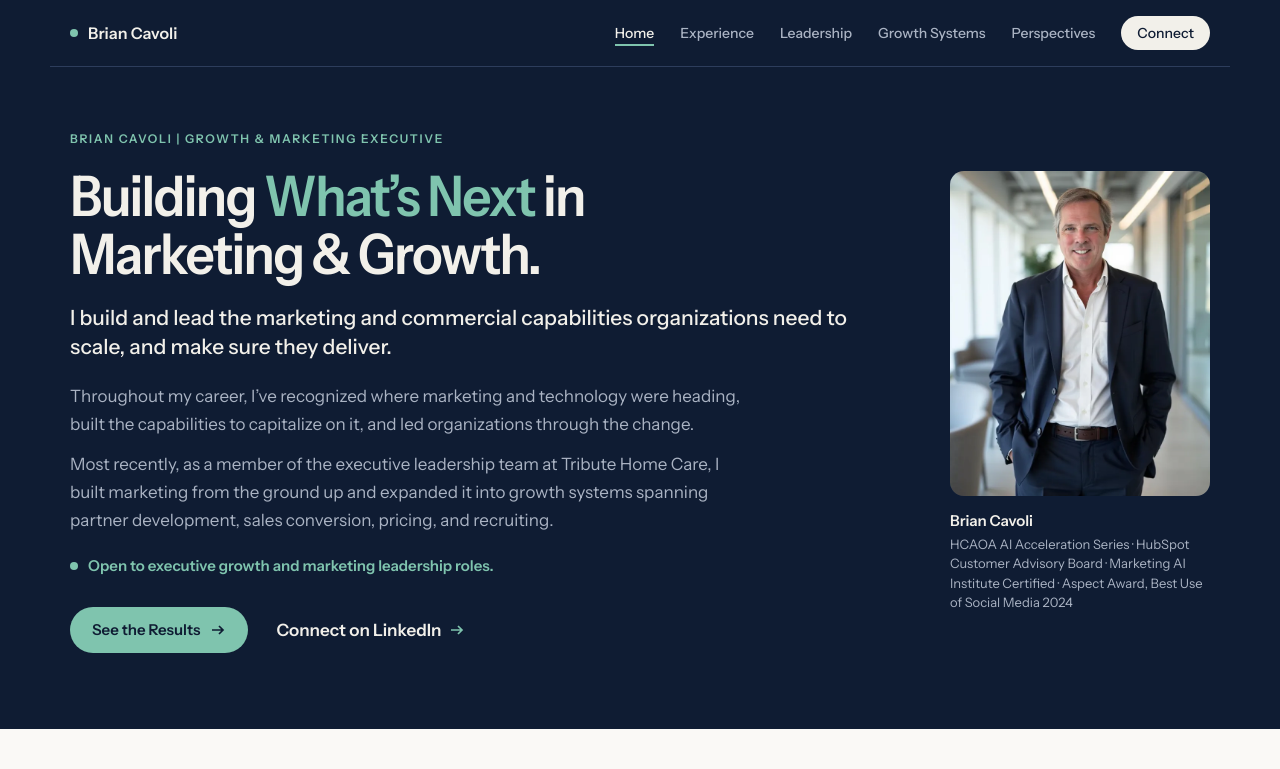
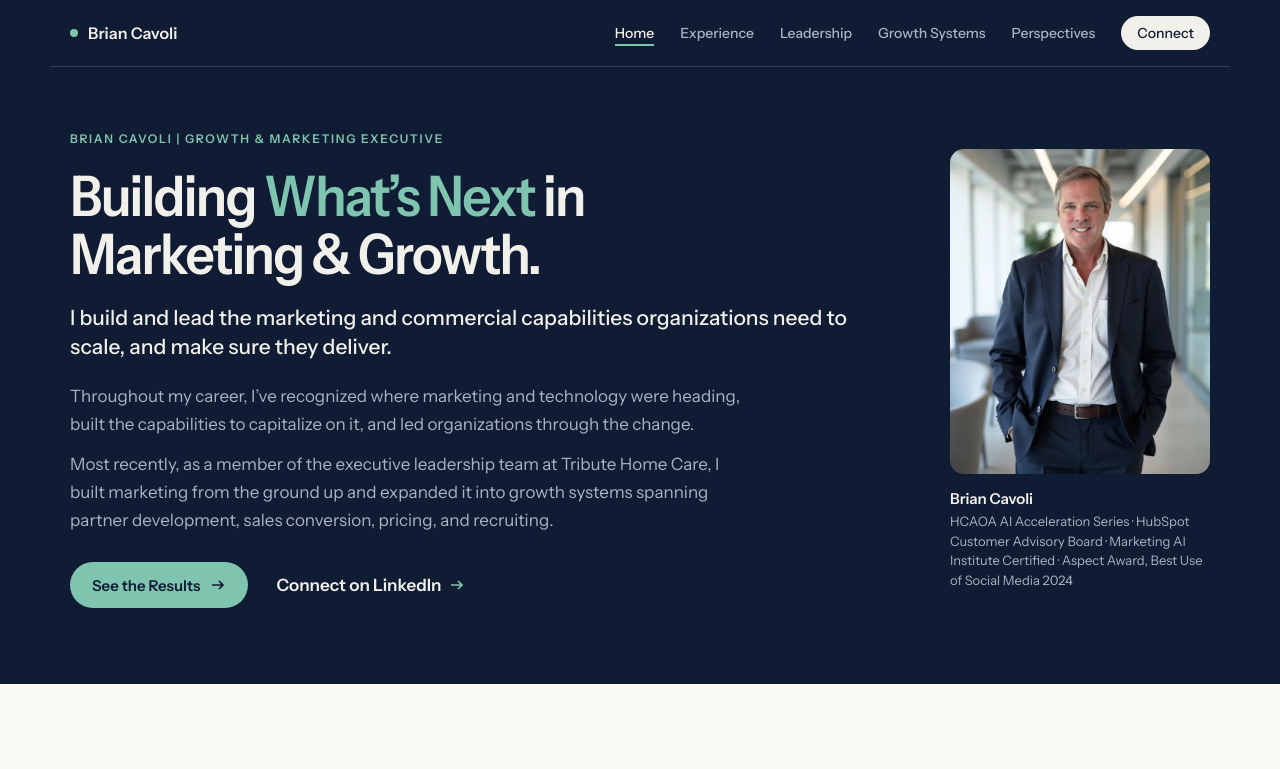
Before and after one commit to briancavoli/briancavoli.github.io, a plain HTML site: page index.html in a window 1280 px wide. Shown: the top 769 px of the page. Drawn offline with Linux system fonts and the light colour scheme.

Commit message:
Remove availability statement from index.html
Removed the availability statement from the introduction section.

```diff
--- a/index.html
+++ b/index.html
@@ -3,7 +3,6 @@
 <head>
 <meta charset="utf-8">
 <meta name="viewport" content="width=device-width, initial-scale=1, viewport-fit=cover">
-<title>Brian Cavoli · Growth &amp; Marketing Executive</title>
 <meta name="description" content="Brian Cavoli is a growth and marketing executive who builds and leads the marketing and commercial capabilities organizations need to scale, from strategy through adoption and measurable results.">
 <link rel="canonical" href="https://briancavoli.github.io/">
 <meta property="og:type" content="profile">
@@ -30,7 +29,7 @@
 <p class="dek">I build and lead the marketing and commercial capabilities organizations need to scale, and make sure they deliver.</p>
 <div class="intro"><p>Throughout my career, I’ve recognized where marketing and technology were heading, built the capabilities to capitalize on it, and led organizations through the change.</p>
 <p>Most recently, as a member of the executive leadership team at Tribute Home Care, I built marketing from the ground up and expanded it into growth systems spanning partner development, sales conversion, pricing, and recruiting.</p></div>
-<p class="avail">Open to executive growth and marketing leadership roles.</p>
+
 <div class="actions"><a class="button" href="#results">See the Results <svg viewBox="0 0 16 16" fill="none" aria-hidden="true"><path d="M2 8h11M9 4l4 4-4 4" stroke="currentColor" stroke-width="1.7"/></svg></a><a class="arrow-link" href="https://www.linkedin.com/in/briancavoli/" target="_blank" rel="noopener">Connect on LinkedIn <svg viewBox="0 0 16 16" fill="none" aria-hidden="true"><path d="M2 8h11M9 4l4 4-4 4" stroke="currentColor" stroke-width="1.7"/></svg></a></div>
 </div>
 <figure class="portrait"><picture><source srcset="assets/img/brian-cavoli.webp" type="image/webp"><img src="assets/img/brian-cavoli.jpg" width="720" height="874" alt="Brian Cavoli, in a navy jacket and white shirt, smiling in a bright office corridor." fetchpriority="high"></picture>
```
